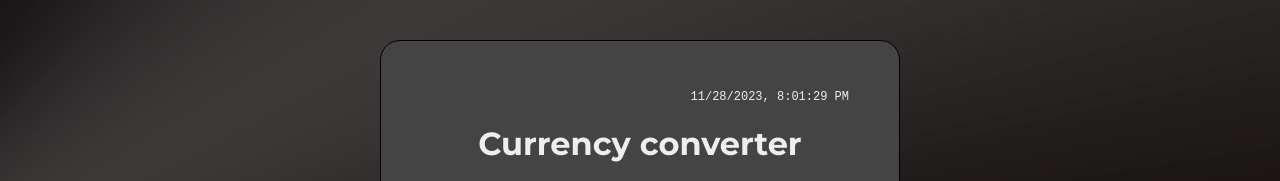
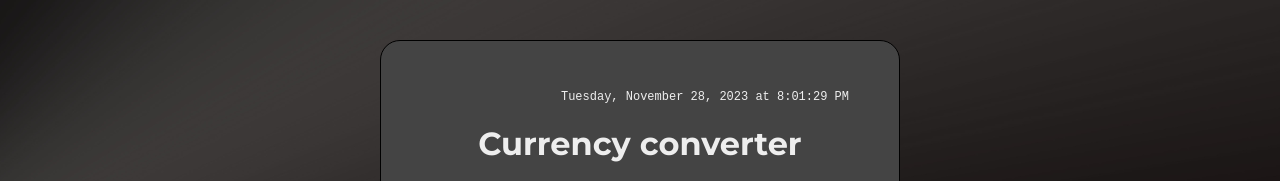
Before and after one commit to Adrode/currency-converter-react, a React (Create React App) app: page / in a window 1280 px wide. Shown: the top 181 px of the page. Built offline with nearby package versions, Linux system fonts and the light colour scheme.

Commit message:
added clearInterval and date presentation format

```diff
--- a/src/App/App.js
+++ b/src/App/App.js
@@ -8,8 +8,18 @@ import Footer from "../Footer";
 import Form from "../Form";
 
 function App() {
+  const dateOptions = {
+    weekday: "long",
+    day: "numeric",
+    month: "long",
+    year: "numeric",
+    hour: "numeric",
+    minute: "numeric",
+    second: "numeric",
+  };
+
   const [result, setResult] = useState(0);
-  const [date, setDate] = useState(new Date().toLocaleString());
+  const [date, setDate] = useState(new Date().toLocaleDateString(undefined, dateOptions));
 
   const countResult = (currency, inputValue) => {
     const rate = currencies.find(({ name }) => name === currency).rate;
@@ -18,11 +28,14 @@ function App() {
   };
 
   useEffect(() => {
-    setInterval(() => {
-      setDate(date => date = new Date().toLocaleString());
-      console.log(date); // do sprawdzenia
+    const updateDateInterval = setInterval(() => {
+      setDate(date => date = new Date().toLocaleDateString(undefined, dateOptions));
     }, 1000);
-  }, [date])
+
+    return () => {
+      clearInterval(updateDateInterval);
+    };
+  });
 
   return (
     <Container>
```
